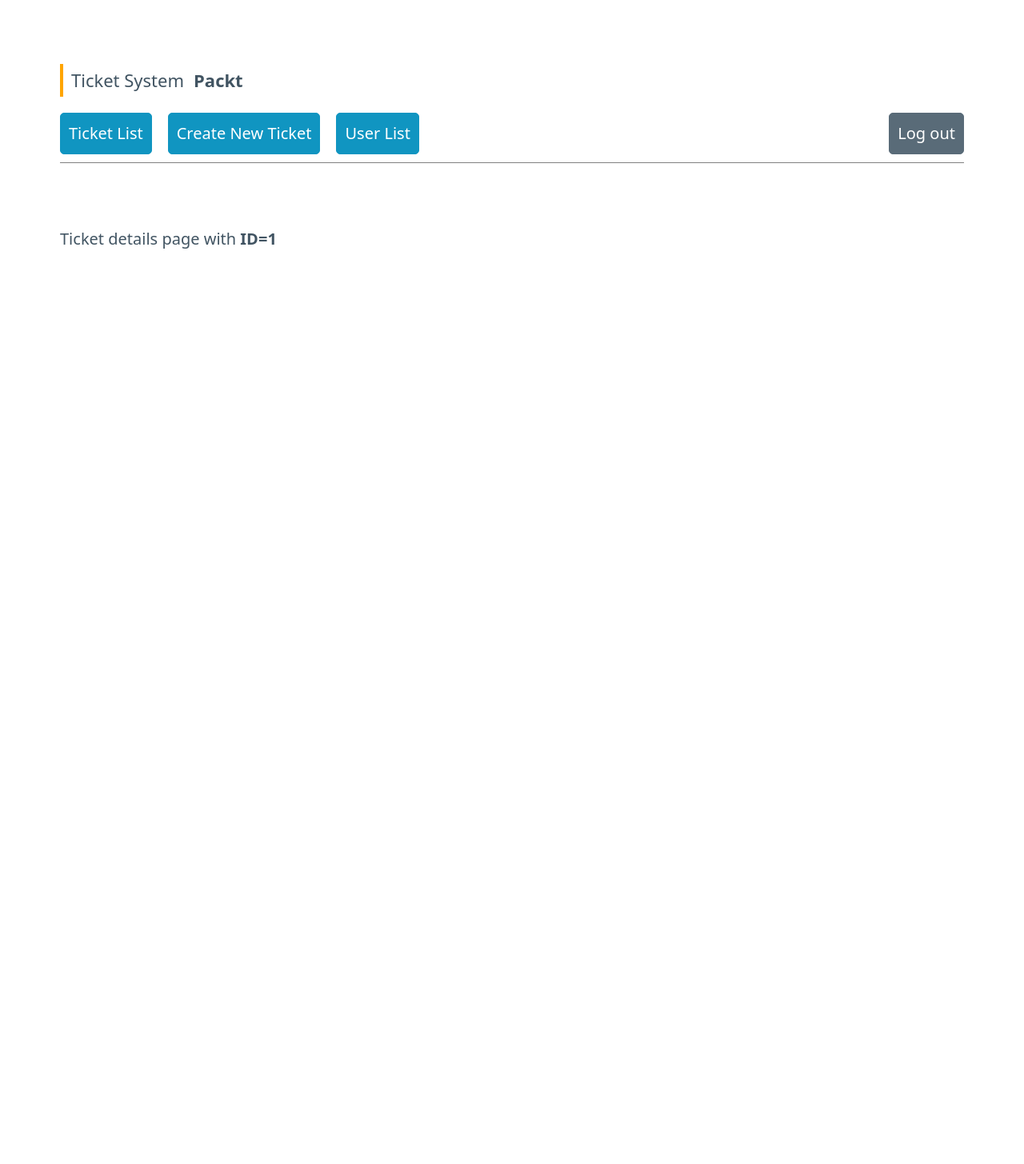
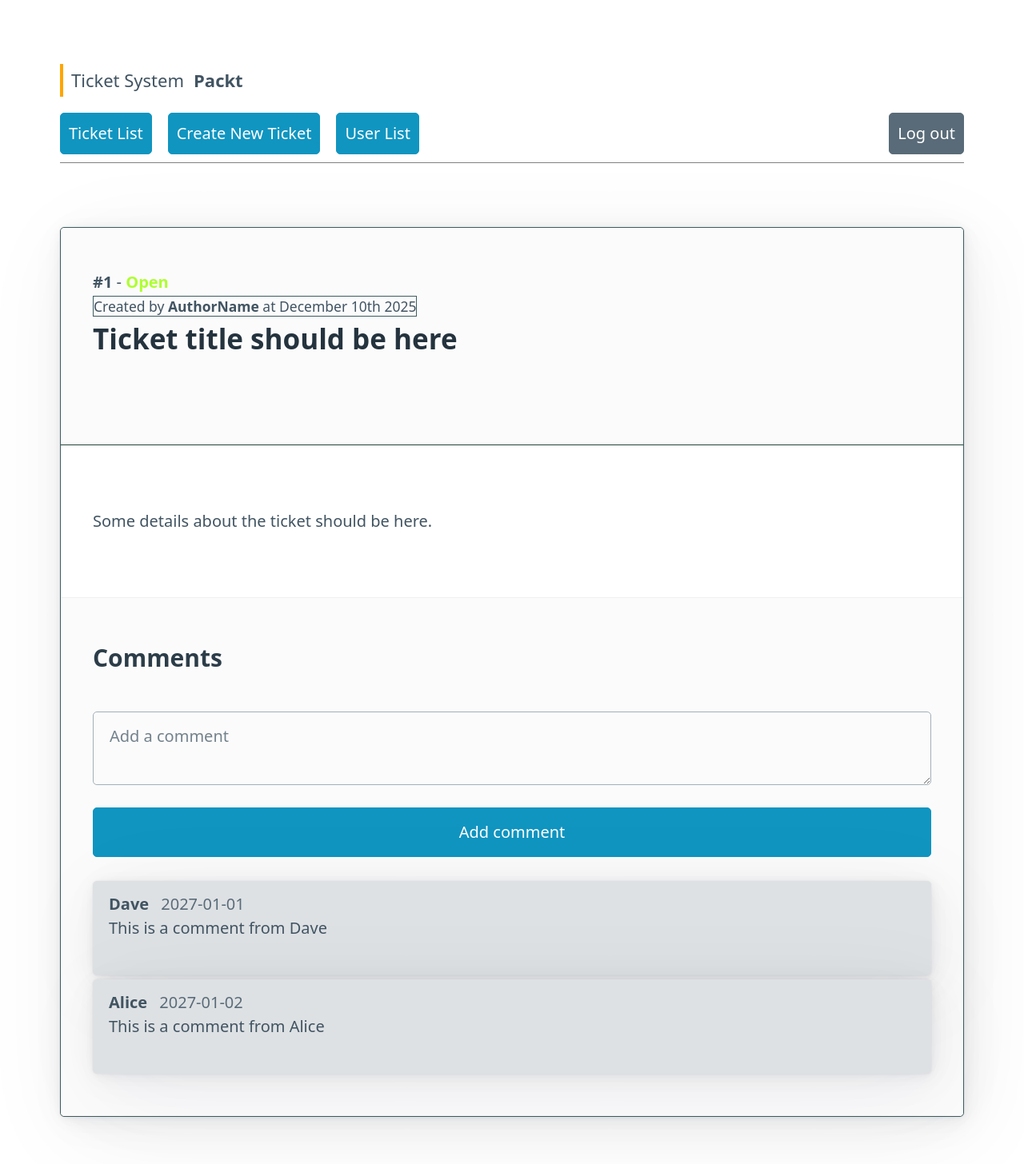
Before and after one commit to IsaacJrTypes/ticket-system, a Next.js app: page /tickets/details/1 in a window 1280 px wide. Shown: the top 1456 px of the page at 80% size. Before the commit the page ends 800 px from the top, so only its background shows below. Built offline with nearby package versions, Linux system fonts and the light colour scheme.

Commit message:
add ticket comment component w/ styles

```diff
--- /dev/null
+++ b/src/app/tickets/details/[id]/TicketComments.tsx
@@ -0,0 +1,42 @@
+"use client";
+import { useRef } from "react";
+import classes from './TicketDetails.module.css'
+
+const comments = [
+    {
+        author: "Dave",
+        date: "2027-01-01",
+        content: "This is a comment from Dave",
+    },
+    {
+        author: "Alice",
+        date: "2027-01-02",
+        content: "This is a comment from Alice",
+    },
+];
+
+export function TicketComments() {
+    const commentRef = useRef(null);
+
+    return (
+        <footer>
+            <h3>Comments</h3>
+            <form
+                onSubmit={(event) => {
+                    event.preventDefault();
+                    alert("TODO: Add comment");
+                }}
+            >
+                <textarea ref={commentRef} placeholder="Add a comment" />
+                <button type="submit">Add comment</button>
+            </form>
+            {comments. map ( (comment,key) => (
+                    <article className={classes.comment} key={key + comment.date}>
+                    <strong> {comment. author} </strong>
+                    <time> {comment. date}</time>
+                    <p> {comment. content} </p>
+                </article>
+            ) ) }
+        </footer>
+    )
+}
--- /dev/null
+++ b/src/app/tickets/details/[id]/TicketDetails.module.css
@@ -0,0 +1,22 @@
+.ticketStatusGreen {color: greenyellow}
+.authorAndDate {color:var(--secondary)}
+.authorAndDate strong {color:var(--contrast)}
+.ticketDetails {border: 1px solid #3c5c60}
+.ticketDetails > header {border-bottom: 1px solid #244538}
+.comment {
+    --color-card-brighter: color-mix(
+            in srgb,
+            var(--card-background-color),
+            var(--secondary) 20%
+    );
+    margin: 0;
+    padding: 0.7em 1em 0.7em;
+    background-color: var(--color-card-brighter);
+}
+.comment:not(:last-child) {
+    margin-bottom: 5px;
+}
+.comment time {
+    color: var(--secondary);
+    padding-left: 0.5em;
+}
--- a/src/app/tickets/details/[id]/page.tsx
+++ b/src/app/tickets/details/[id]/page.tsx
@@ -1,7 +1,19 @@
+import classes from './TicketDetails.module.css'
+import {TicketComments} from "@/app/tickets/details/[id]/TicketComments";
 export default function TicketDetailsPage({params}) {
     return (
-        <div>
-            Ticket details page with <strong>ID={params.id}</strong>
-        </div>
+        <article className={classes.ticketDetails}>
+            <header>
+                <strong>#{params.id}</strong> - <strong className={classes.ticketStatusGreen}>Open</strong>
+                <br/>
+                <small className={classes.ticketDetails}>
+                    Created by <strong>AuthorName</strong> at {" "}
+                    <time>December 10th 2025</time>
+                </small>
+                <h2>Ticket title should be here</h2>
+            </header>
+            <section>Some details about the ticket should be here.</section>
+            <TicketComments/>
+        </article>
     )
 }
```
